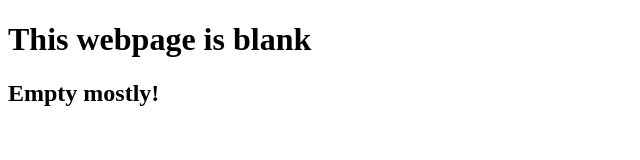
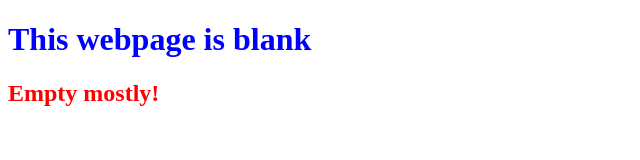
Before and after one commit to ruplatad/0main_openSAP_repo, a plain HTML site: page index.html in a window 1280 px wide. Shown: the whole page, without its empty margins (0-640 px from the left). Drawn offline with Linux system fonts and the light colour scheme.

Commit message:
changes style colour of 2nd line to red

```diff
--- a/index.html
+++ b/index.html
@@ -5,8 +5,8 @@
 		<title>An Empty Web Page</title>
 	</head>
 	<body>
-		<h1>This webpage is blank</h1>
-		<h2>Empty mostly!</h2>
+		<h1 style = "color : blue">This webpage is blank</h1>
+		<h2 style = "color : red">Empty mostly!</h2>
 	</body>
 
 </html>
```
